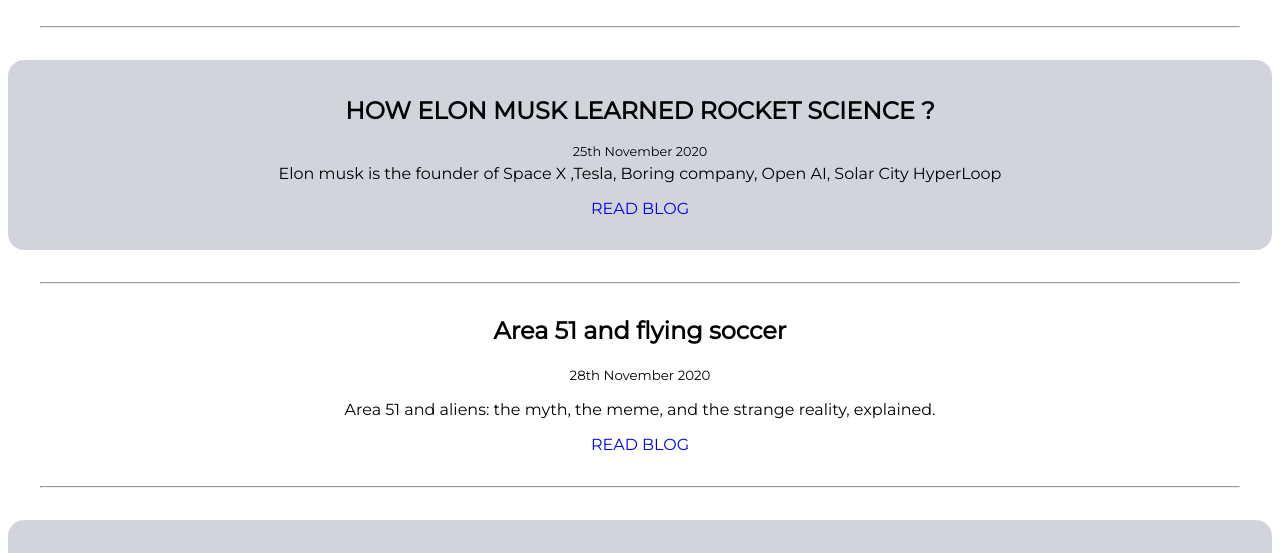
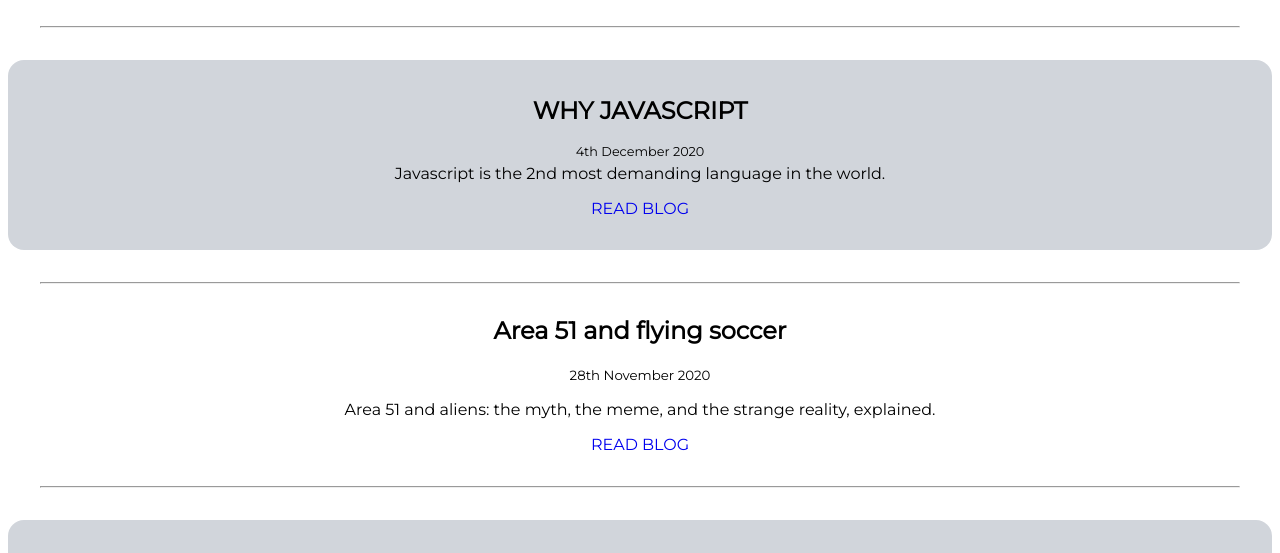
Before and after one commit to ShaileshDeveloper/Shailesh-portfolio, a plain HTML site: page Blogs/blogs.html in a window 1280 px wide. Shown: the part 214-767 px from the top of the page. Drawn offline with Linux system fonts and the light colour scheme.

Commit message:
doc- added a blog

```diff
--- a/Blogs/blogs.html
+++ b/Blogs/blogs.html
@@ -39,14 +39,14 @@
          <section class="section-text-center gray-section ">
 
 
-             <h1><strong>HOW ELON MUSK LEARNED ROCKET SCIENCE ?</strong></h1>
-             <div class="date">25th November 2020</div>
+             <h1><strong>WHY JAVASCRIPT</strong></h1>
+             <div class="date">4th December 2020</div>
              <p>
-                 Elon musk is the founder of Space X ,Tesla, Boring company, Open AI, Solar City  HyperLoop
+                Javascript is the 2nd most demanding language in the world.
              </p>
              <ul class="list-bullet-points">
 
-                 <li><a class="link" href="/Blogs/blog1.html">READ BLOG
+                 <li><a class="link" href="shaileshjavascript.netlify.app">READ BLOG
                      </a></li>
 
              </ul>
```
Also changed, not shown: index.html (+3 -2 lines).
